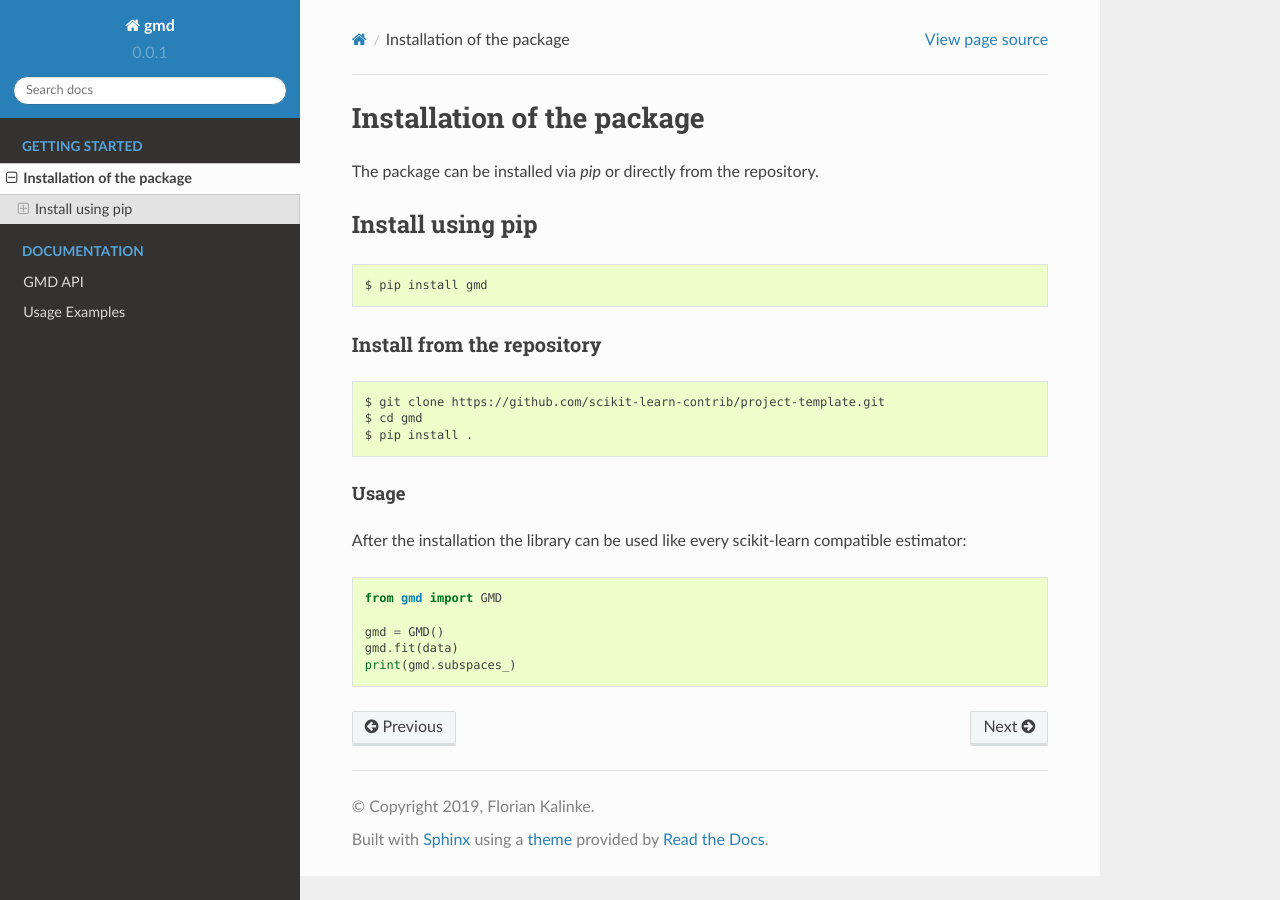
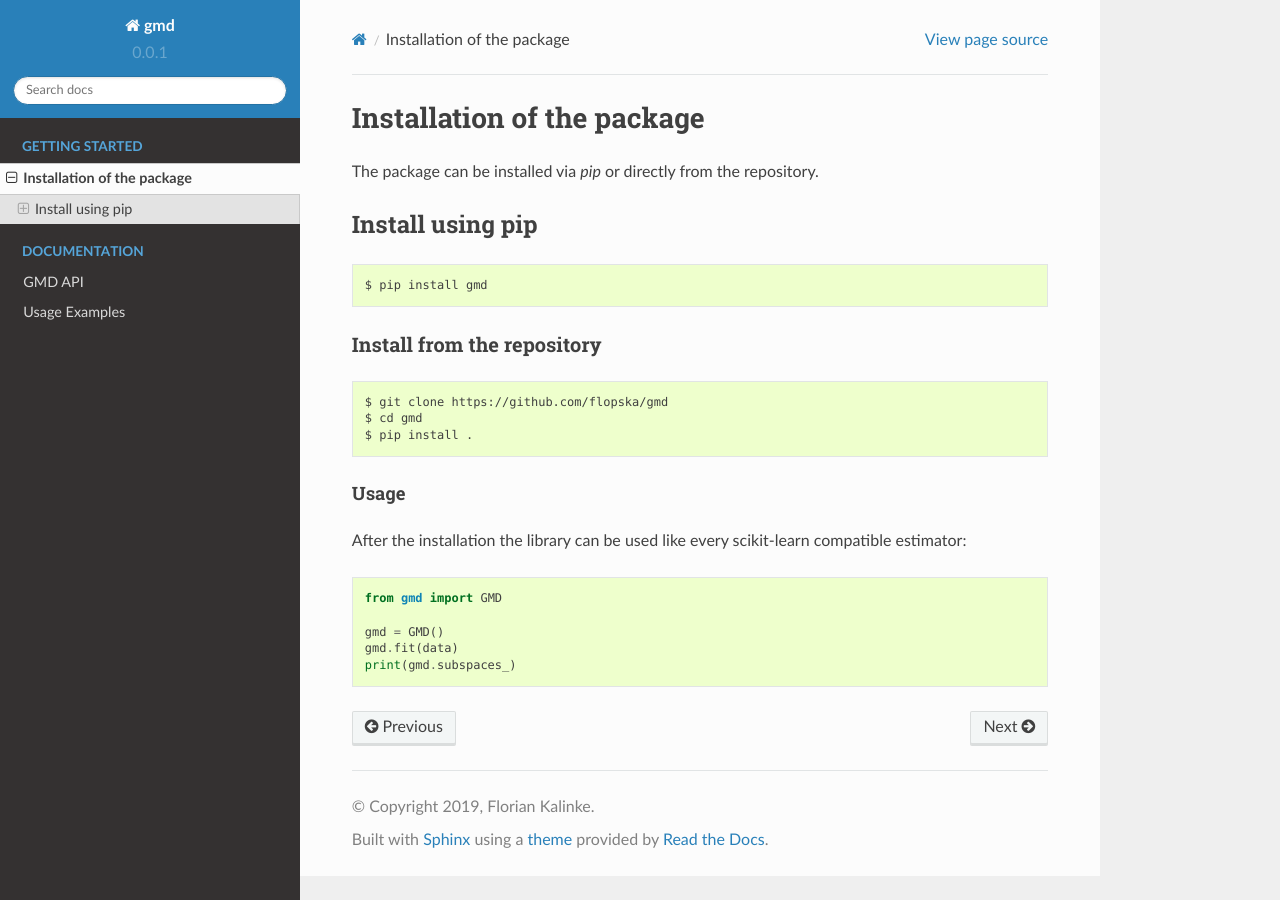
Before and after one commit to andersonvaf/gmd, a Sphinx documentation site: the page built from doc/quick_start.rst, in a window 1280 px wide. Built offline with Sphinx 7.4.7 and the Read the Docs theme 2.0.0, drawn with Linux system fonts in a browser that asks for light colours; formulas are drawn with MathJax 3; some of the changed lines change nothing that is shown.

Commit message:
fix clone url

```diff
--- a/doc/quick_start.rst
+++ b/doc/quick_start.rst
@@ -18,7 +18,7 @@ Install from the repository
 
 ::
 
-    $ git clone https://github.com/scikit-learn-contrib/project-template.git
+    $ git clone https://github.com/flopska/gmd
     $ cd gmd
     $ pip install .
 
```
